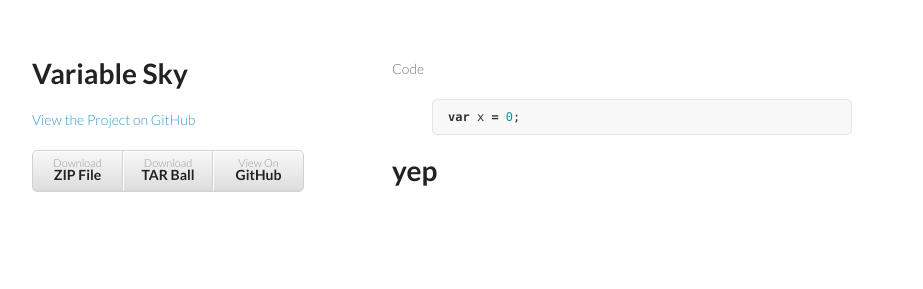
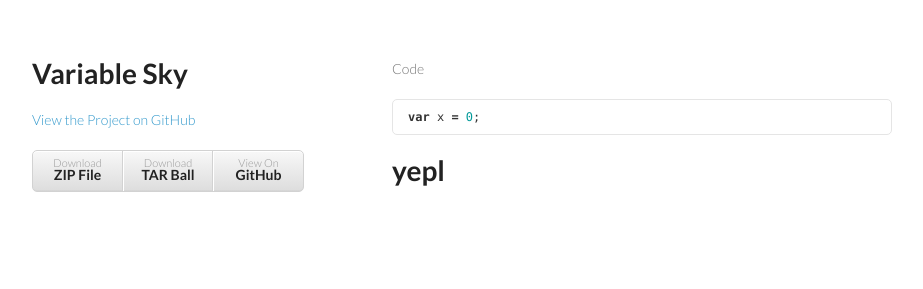
Before and after one commit to wballard/VariableSky, a Jekyll site: the page built from index.markdown, in a window 1280 px wide. Shown: the top 289 px of the page, without its empty margins (178-1101 px from the left). Built offline with Jekyll 4.4.1, drawn with Linux system fonts in a browser that asks for light colours; Markdown is read by kramdown in place of the engine named in the settings.

Commit message:
finally, code highlight

````diff
--- a/_config.yml
+++ b/_config.yml
@@ -3,3 +3,6 @@ safe: true
 lsi: false
 pygments: true
 github: https://github.com/wballard/VariableSky
+markdown: redcarpet
+redcarpet:
+  extensions: ["no_intra_emphasis", "fenced_code_blocks", "autolink", "strikethrough", "superscript", "with_toc_data"]
--- a/index.markdown
+++ b/index.markdown
@@ -5,8 +5,8 @@ title: Variable Sky
 
 Code
 
-{% highlight javascript %}
+``` javascript
 var x = 0;
-{% endhighlight %}
+```
 
-# yep
+# yepl
````
